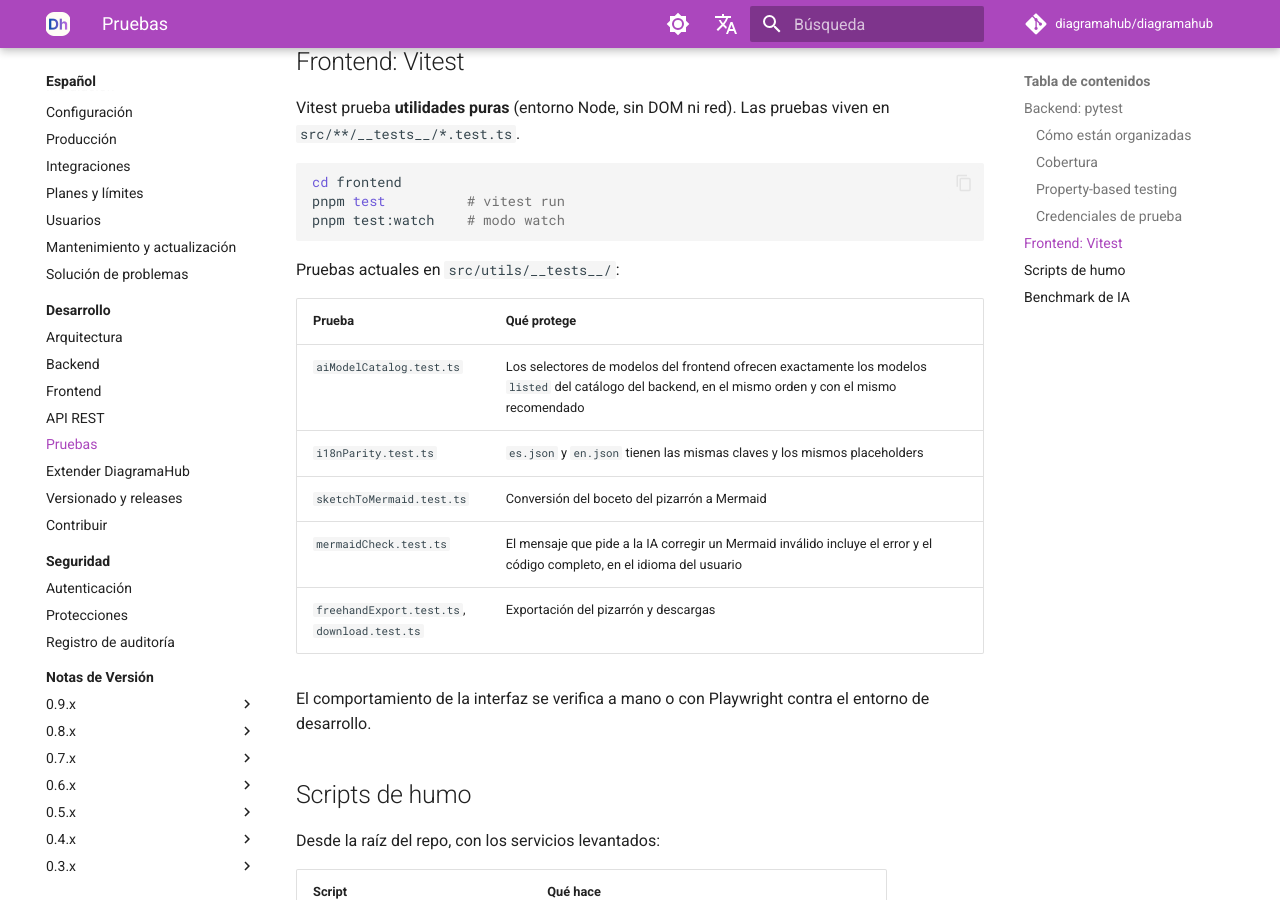
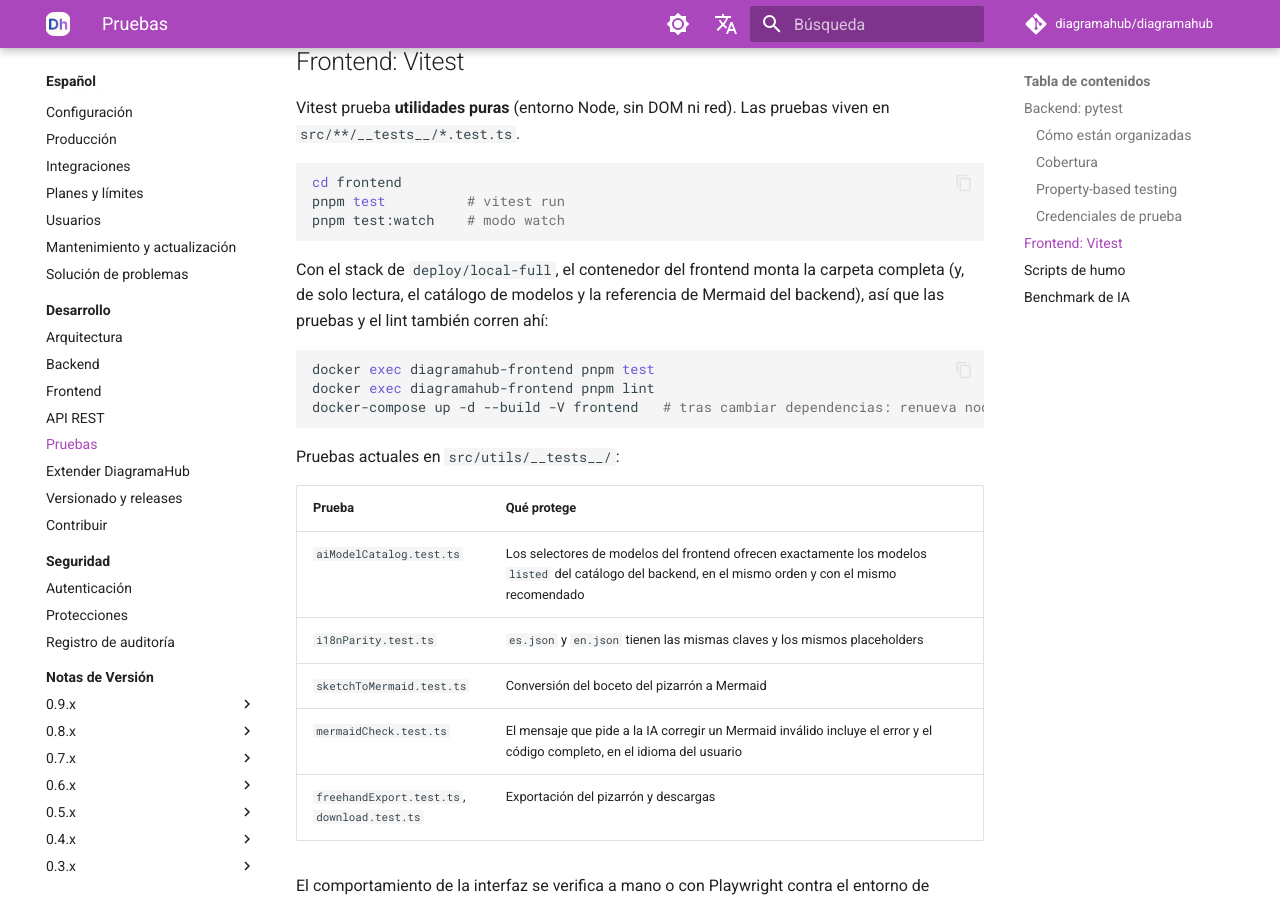
Before and after one commit to diagramahub/diagramahub, an MkDocs documentation site: the page built from docs/es/desarrollo/pruebas.md, in a window 1280 px wide and 900 px high, scrolled down 2216 px. Built offline with MkDocs 1.6.1 and Material for MkDocs 9.7.7, drawn with Linux system fonts in a browser that asks for light colours; comment, search, counter and statistics services are not loaded.

Commit message:
Dev environment: the frontend container mounts its whole folder; docs on Vite 8
Single-file mounts kept serving the replaced files after a git checkout, and
the ESLint and Vitest configs weren't mounted, so lint and two test files
failed inside the container. The whole folder is mounted now (node_modules
stays the image's own) plus, read-only, the backend's AI model catalog and
Mermaid reference that Vitest checks against. The testing guide explains how
to run tests and lint in the container and how to renew node_modules.
Architecture, frontend guide and README said Vite 7: it's Vite 8.

````diff
--- a/docs/es/desarrollo/pruebas.md
+++ b/docs/es/desarrollo/pruebas.md
@@ -75,6 +75,14 @@ pnpm test          # vitest run
 pnpm test:watch    # modo watch
 ```
 
+Con el stack de `deploy/local-full`, el contenedor del frontend monta la carpeta completa (y, de solo lectura, el catálogo de modelos y la referencia de Mermaid del backend), así que las pruebas y el lint también corren ahí:
+
+```bash
+docker exec diagramahub-frontend pnpm test
+docker exec diagramahub-frontend pnpm lint
+docker-compose up -d --build -V frontend   # tras cambiar dependencias: renueva node_modules
+```
+
 Pruebas actuales en `src/utils/__tests__/`:
 
 | Prueba | Qué protege |
````
Also changed, not shown: README.md (+1 -1 lines), docs/en/development/architecture.md (+3 -3 lines), docs/en/development/frontend.md (+1 -1 lines), docs/en/development/testing.md (+8 -0 lines), docs/es/desarrollo/arquitectura.md (+3 -3 lines), docs/es/desarrollo/frontend.md (+1 -1 lines), 1 other file.
